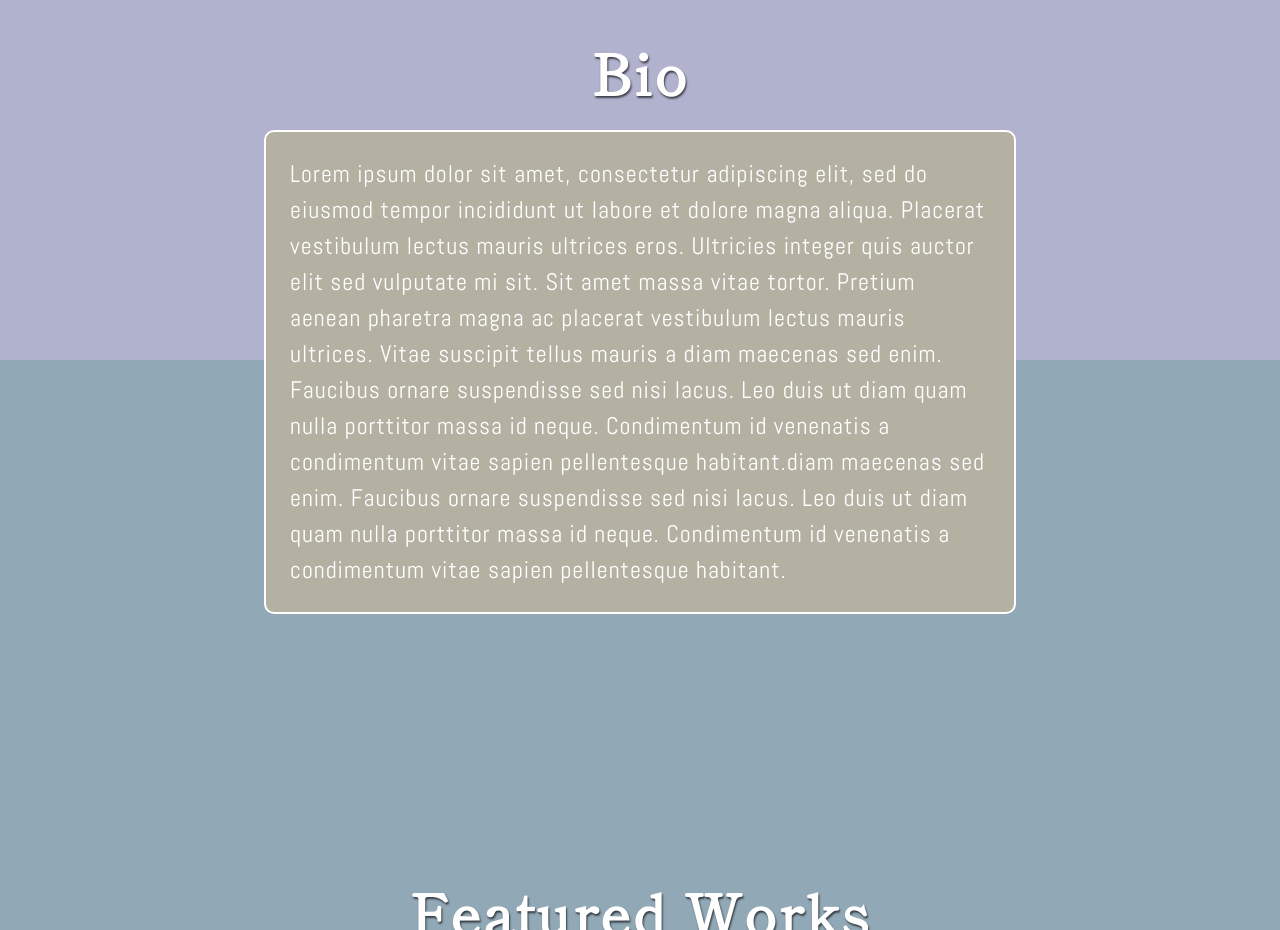
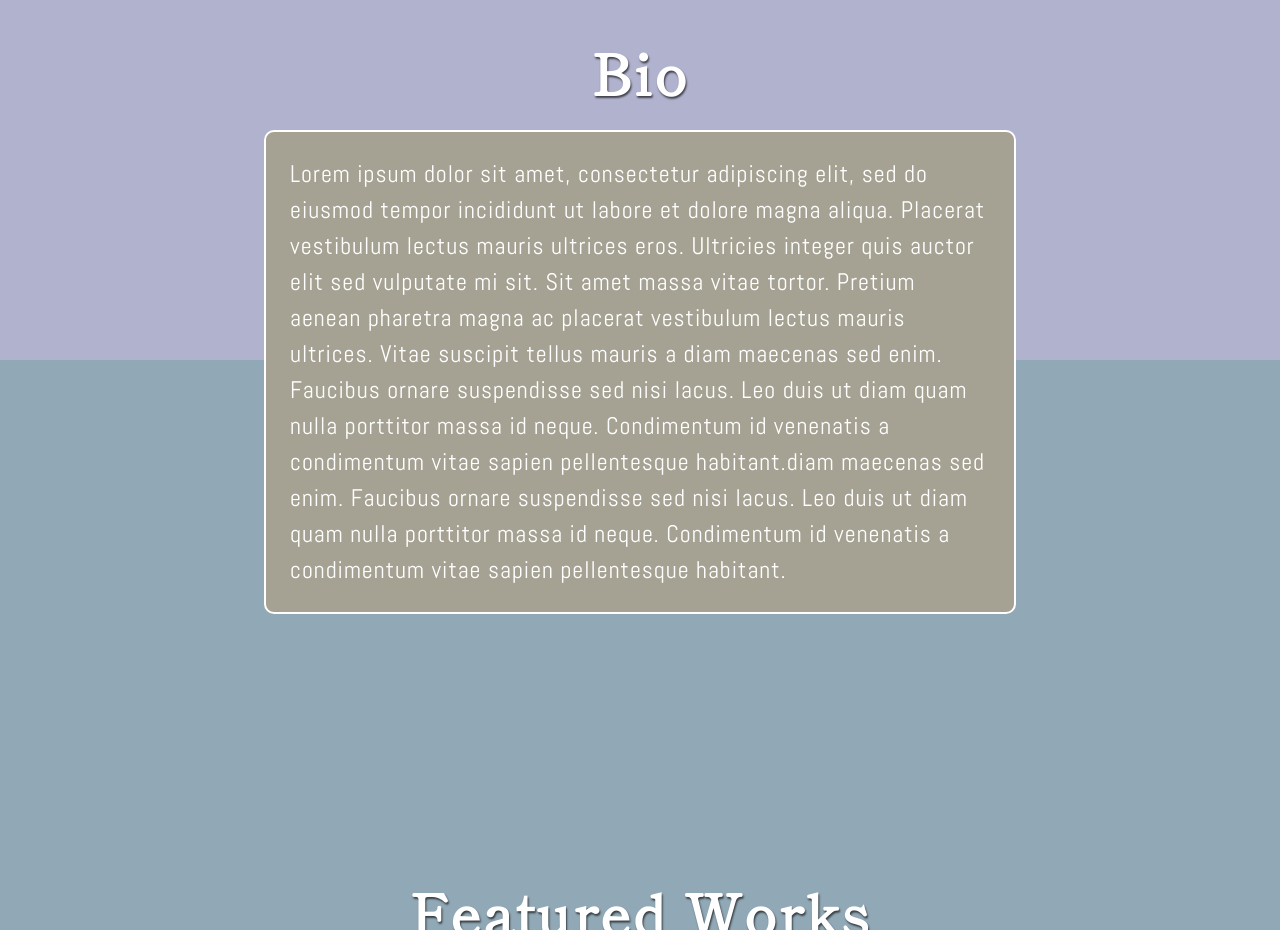
Before and after one commit to alexcarrengler/portfolio-alex-carr, a Gatsby site in the folder gatsby-portfolio/: page / in a window 1280 px wide. Shown: the part 840-1770 px from the top of the page. Built offline with nearby package versions, Linux system fonts and the light colour scheme; Gatsby itself is replaced by a stand-in of ours.

Commit message:
💄 darken about text background

```diff
--- a/gatsby-portfolio/src/pages/index.module.scss
+++ b/gatsby-portfolio/src/pages/index.module.scss
@@ -128,7 +128,7 @@
 	font-size: 1rem;
 	margin: 0 auto;
 	padding: 0.5rem;
-	background-color: rgb(180, 176, 162);
+	background-color: rgb(165, 162, 148);
 	border: 2px solid white;
 	border-radius: 10px;
 	max-width: 752px;
```
